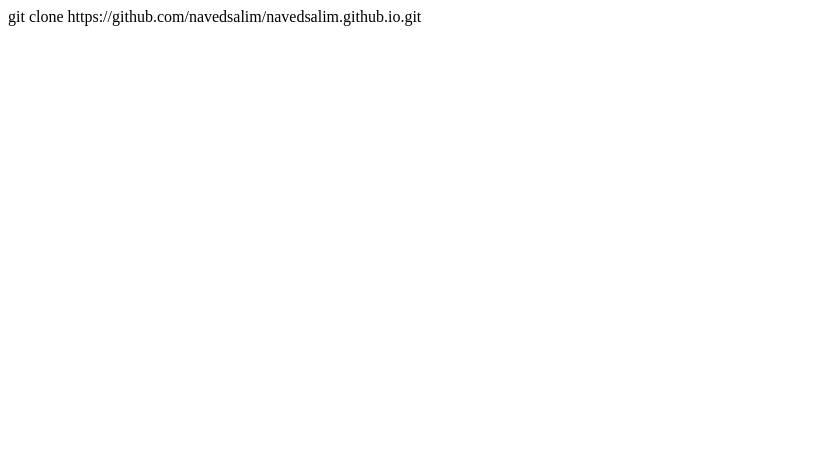
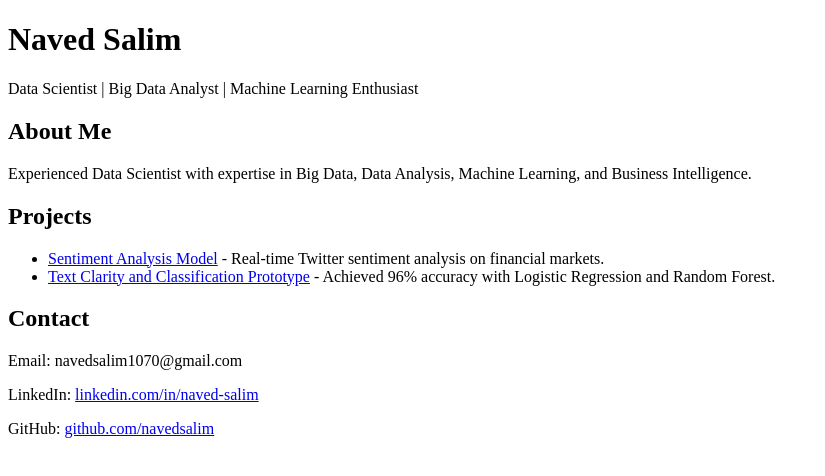
Before and after one commit to naveds07/navedsalim.github.io, a plain HTML site: page index.html in a window 1280 px wide. Shown: the whole page, without its empty margins (0-825 px from the left). Drawn offline with Linux system fonts and the light colour scheme.

Commit message:
Update index.html

```diff
--- a/index.html
+++ b/index.html
@@ -1 +1,32 @@
-git clone https://github.com/navedsalim/navedsalim.github.io.git
+<!DOCTYPE html>
+<html lang="en">
+<head>
+    <meta charset="UTF-8">
+    <meta name="viewport" content="width=device-width, initial-scale=1.0">
+    <title>Naved Salim | Data Scientist</title>
+    <link rel="stylesheet" href="styles.css">
+</head>
+<body>
+    <header>
+        <h1>Naved Salim</h1>
+        <p>Data Scientist | Big Data Analyst | Machine Learning Enthusiast</p>
+    </header>
+    <section>
+        <h2>About Me</h2>
+        <p>Experienced Data Scientist with expertise in Big Data, Data Analysis, Machine Learning, and Business Intelligence.</p>
+    </section>
+    <section>
+        <h2>Projects</h2>
+        <ul>
+            <li><a href="#">Sentiment Analysis Model</a> - Real-time Twitter sentiment analysis on financial markets.</li>
+            <li><a href="#">Text Clarity and Classification Prototype</a> - Achieved 96% accuracy with Logistic Regression and Random Forest.</li>
+        </ul>
+    </section>
+    <section>
+        <h2>Contact</h2>
+        <p>Email: navedsalim1070@gmail.com</p>
+        <p>LinkedIn: <a href="https://www.linkedin.com/in/naved-salim-7618a1180/">linkedin.com/in/naved-salim</a></p>
+        <p>GitHub: <a href="https://github.com/navedsalim">github.com/navedsalim</a></p>
+    </section>
+</body>
+</html>
```
